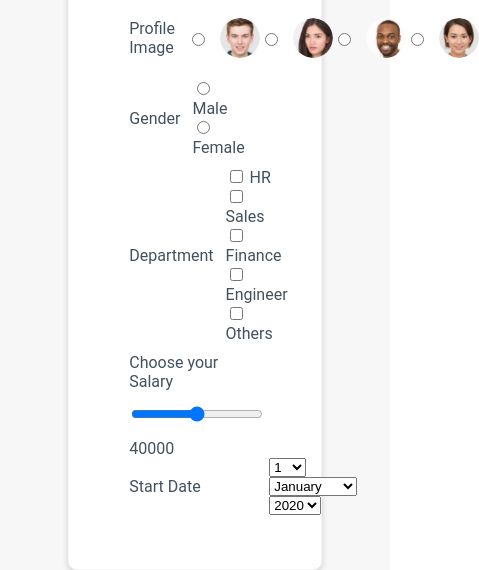
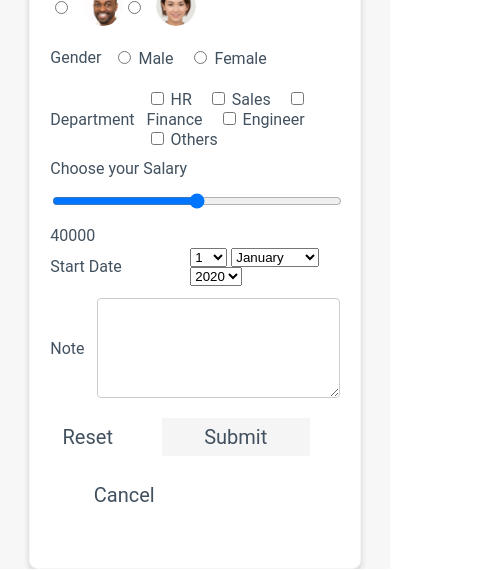
Before and after one commit to Samiksha2703/EmployeePayrollForm, a website: page pages/EmployeePayrollForm.html in a window 390 px wide. Shown: the part 347-917 px from the top of the page, 479 px wide, since content can reach past the window. Drawn offline with Linux system fonts and the light colour scheme.

Commit message:
[Samiksha] ADD. employee payroll program files with additional code to add notes and buttons.

```diff
--- a/css/stylesheet.css
+++ b/css/stylesheet.css
@@ -130,3 +130,84 @@ border: 0px solid green;
     color: #42515f;
     background-color: transparent;
 }
+
+.buttonParent {
+display: flex;
+margin-bottom: 10px;
+justify-content: space-between;
+margin-top: 20px;
+}
+
+.button {
+    font-size: 20px;
+    font-family: Roboto;
+    letter-spacing: 0px;
+    color: #42515f;
+    opacity: 1;
+    background: transparent;
+    border: none;
+    font-weight: 400;
+    min-width: 148px;
+    padding: 7px;
+    border: 7px;
+    cursor: pointer;
+}
+
+.submitButton {
+    border: none;
+    background-color: #f5f5f5;
+    margin-right: 30px;
+}
+
+.cancelButoon {
+    text-decoration: node;
+    text-align: center;
+}
+
+@media only screen and (max-width: 960px){
+    .cancelButoon {
+        margin-left: 0px;
+    }
+
+    .form {
+        width: 85%;
+        padding: 44px 20px;
+    }
+}
+
+@media only screen and (max-width: 600px){
+    .submitButoon {
+        margin: 0px;
+    }
+
+    .form {
+        margin-top: 10px;
+        padding: 44px 20px;
+    }
+
+    .row {
+        flex-direction: column;
+    }
+
+    .uploadButton {
+        justify-content: flex-start
+        }
+
+    .profile-radio-content {
+        flex-flow: wrap;
+    }
+
+    .submit-reset {
+        width: 100%;
+        display: flex;
+        flex-grow: 1;
+        flex-direction: row-reverse;
+        justify-content: space-between;
+        margin-bottom: 20px;
+    }
+
+    .buttonParent {
+        flex-direction: column-reverse;
+        align-items: flex-start;
+    }
+    }
--- a/pages/EmployeePayrollForm.html
+++ b/pages/EmployeePayrollForm.html
@@ -145,6 +145,22 @@
                     </select>
                 </div>
             </div>
+
+            <!-- UC6 - Ability to add note and button -->
+            <div class="row-content">
+                <label class="label text" for="note">Note</label>
+                <textarea id="note" class="input" name="note" placeholder="" style="
+                height:100px"></textarea>
+            </div>
+            <div class="buttonParent">
+                <button type="cancle" class="button cancelButton">Cancel</button>
+                <!-- <a href="./home.html" class="resetButton button cancelButton">Cancel</a>  -->
+                <div class="submit-reset">
+                    <button type="submit" class="button submitButton" id="submitButton">Submit</button>
+                    <button type="reset" class="resetButton button">Reset</button>
+                </div>
+            </div>
+
         </form>
         <script>
             const salary = document.querySelector('#salary');
```
